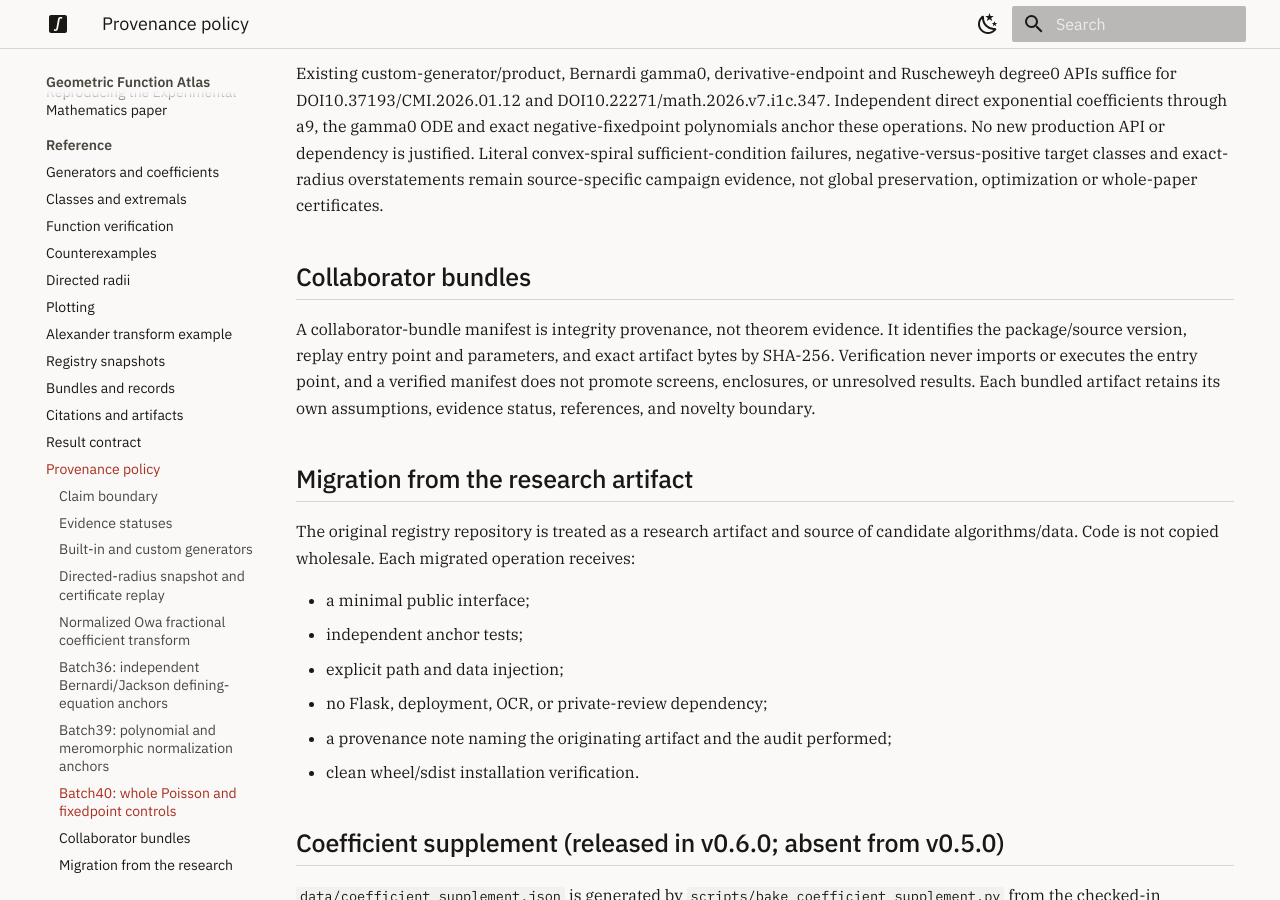
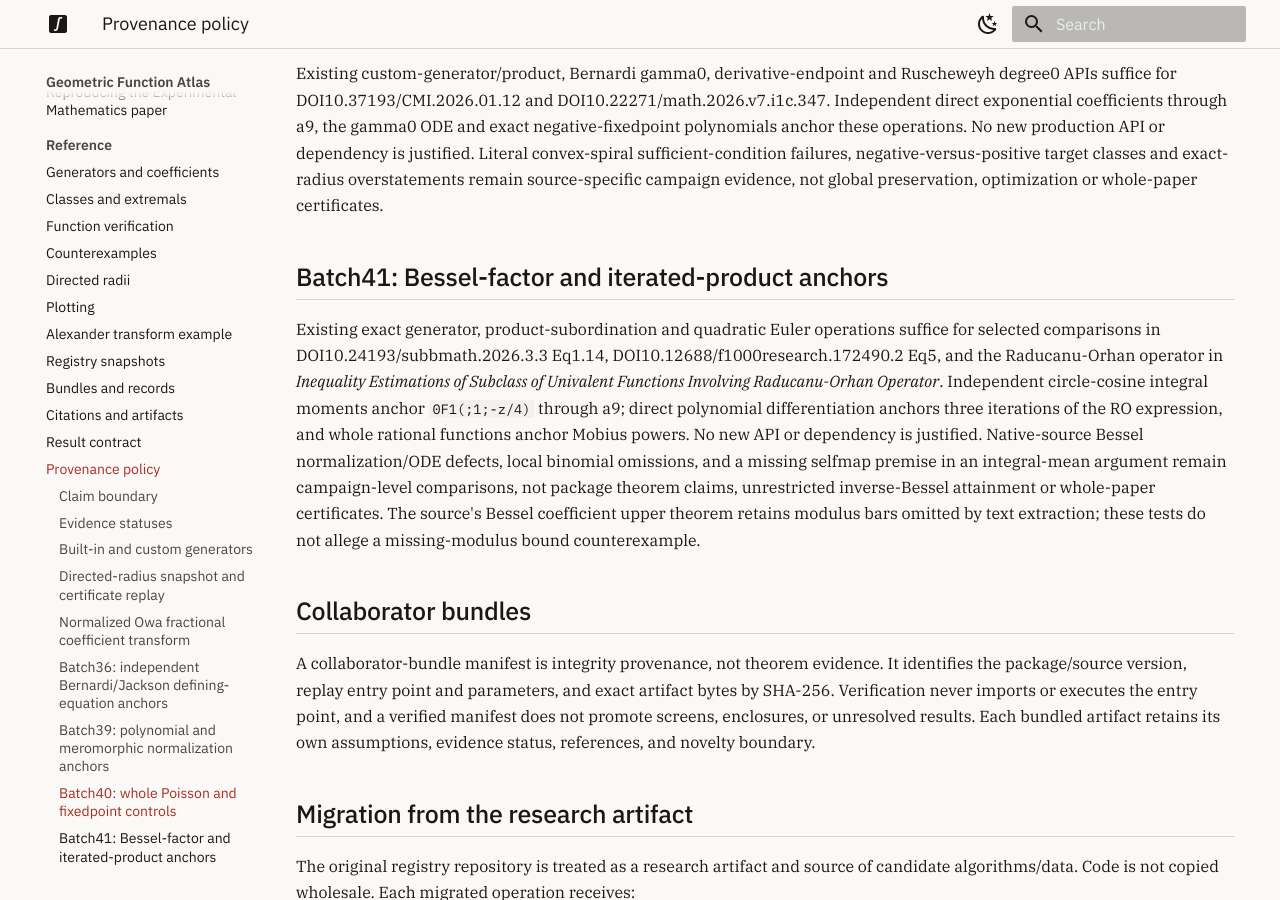
Before and after one commit to Prasanna28Devadiga/geometric-function-atlas, an MkDocs documentation site: the page built from docs/PROVENANCE.md, in a window 1280 px wide and 900 px high, scrolled down 5821 px. Built offline with MkDocs 1.6.1 and Material for MkDocs 9.7.7, drawn with Linux system fonts in a browser that asks for light colours.

Commit message:
test: anchor Bessel factors and iterated literature products

```diff
--- a/docs/PROVENANCE.md
+++ b/docs/PROVENANCE.md
@@ -307,6 +307,23 @@ convex-spiral sufficient-condition failures, negative-versus-positive target
 classes and exact-radius overstatements remain source-specific campaign
 evidence, not global preservation, optimization or whole-paper certificates.
 
+## Batch41: Bessel-factor and iterated-product anchors
+
+Existing exact generator, product-subordination and quadratic Euler operations
+suffice for selected comparisons in DOI10.24193/subbmath.2026.3.3 Eq1.14,
+DOI10.12688/f1000research.172490.2 Eq5, and the Raducanu-Orhan operator in
+*Inequality Estimations of Subclass of Univalent Functions Involving
+Raducanu-Orhan Operator*. Independent circle-cosine integral moments anchor
+`0F1(;1;-z/4)` through a9; direct polynomial differentiation anchors three
+iterations of the RO expression, and whole rational functions anchor Mobius
+powers. No new API or dependency is justified. Native-source Bessel
+normalization/ODE defects, local binomial omissions, and a missing selfmap
+premise in an integral-mean argument remain campaign-level comparisons, not
+package theorem claims, unrestricted inverse-Bessel attainment or whole-paper
+certificates. The source's Bessel coefficient upper theorem retains modulus
+bars omitted by text extraction; these tests do not allege a missing-modulus
+bound counterexample.
+
 ## Collaborator bundles
 
 A collaborator-bundle manifest is integrity provenance, not theorem evidence.
```
Also changed, not shown: 1 other file.
